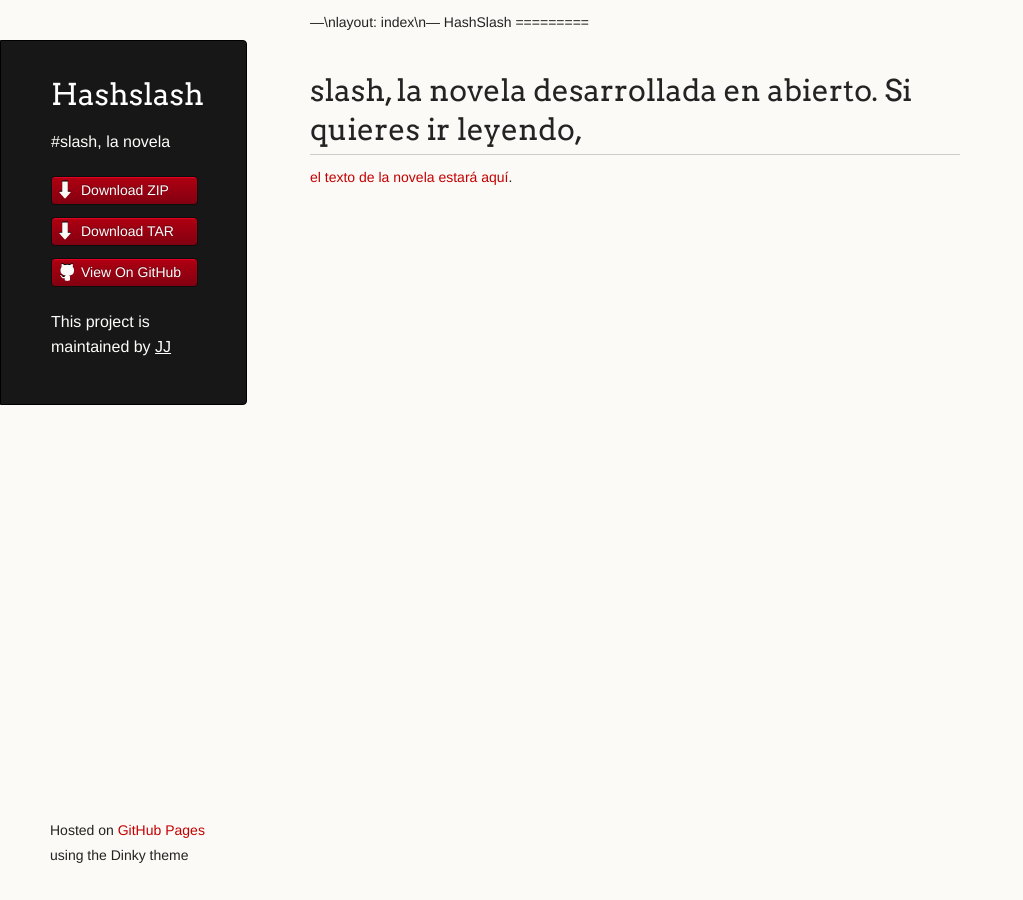
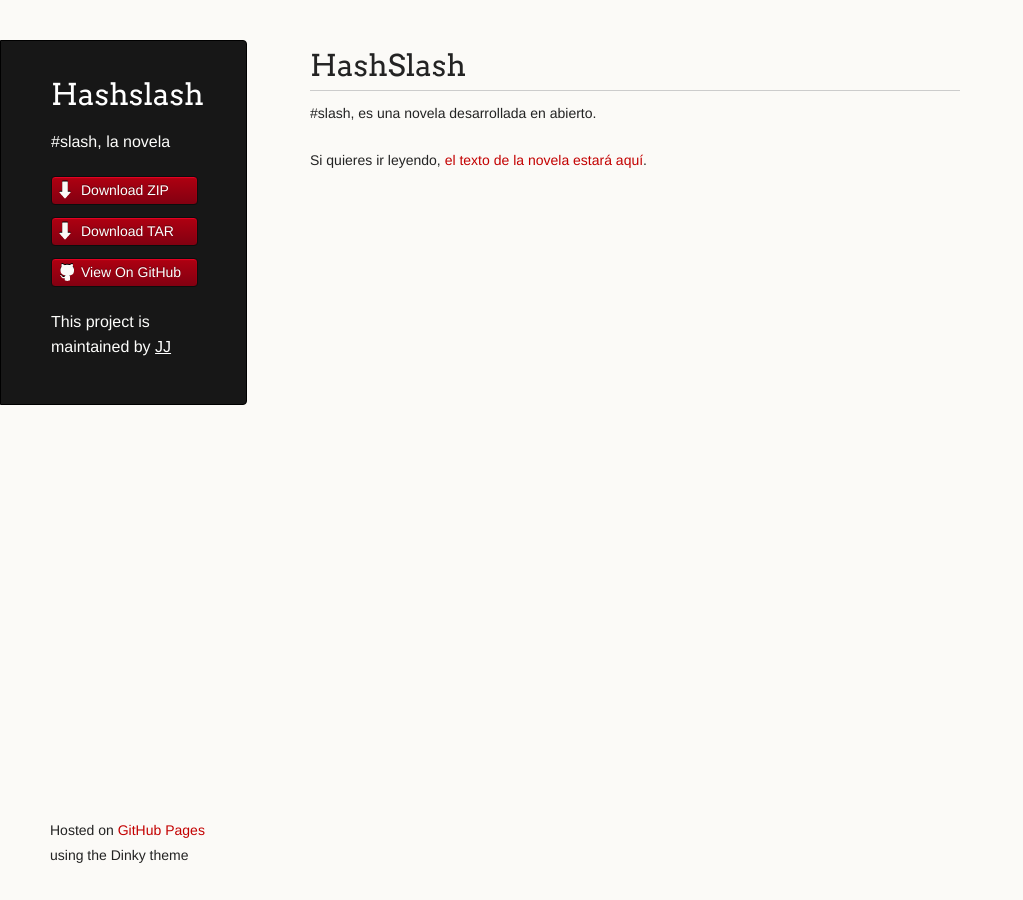
Before and after one commit to JJ/HashSlash, a Jekyll site: the page built from index.md, in a window 1280 px wide. Shown: the whole page, without its empty margins (0-1023 px from the left). Built offline with Jekyll 4.4.1, drawn with Linux system fonts in a browser that asks for light colours.

```diff
--- a/index.md
+++ b/index.md
@@ -1,9 +1,10 @@
 ---
 layout: index
 ---
----\nlayout: index\n---
 HashSlash
 =========
 
-#slash, la novela desarrollada en abierto. Si quieres ir leyendo,
- [el texto de la novela estará aquí](texto/HashSlash.md).
+<p>#slash, es una novela desarrollada en abierto. </p>
+
+Si quieres ir leyendo,
+ [el texto de la novela estará aquí](texto/HashSlash).
```
Also changed, not shown: README.md (deleted).
